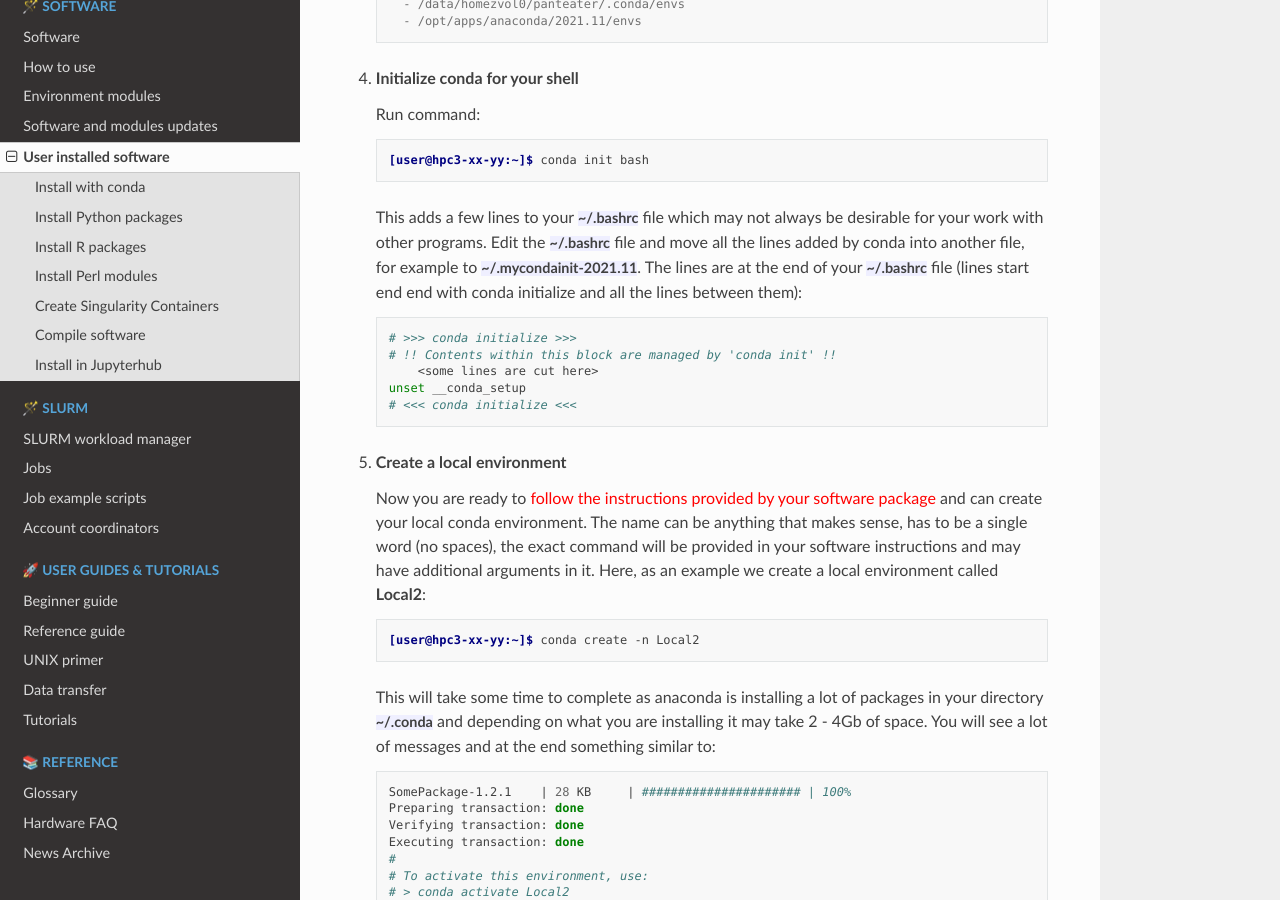
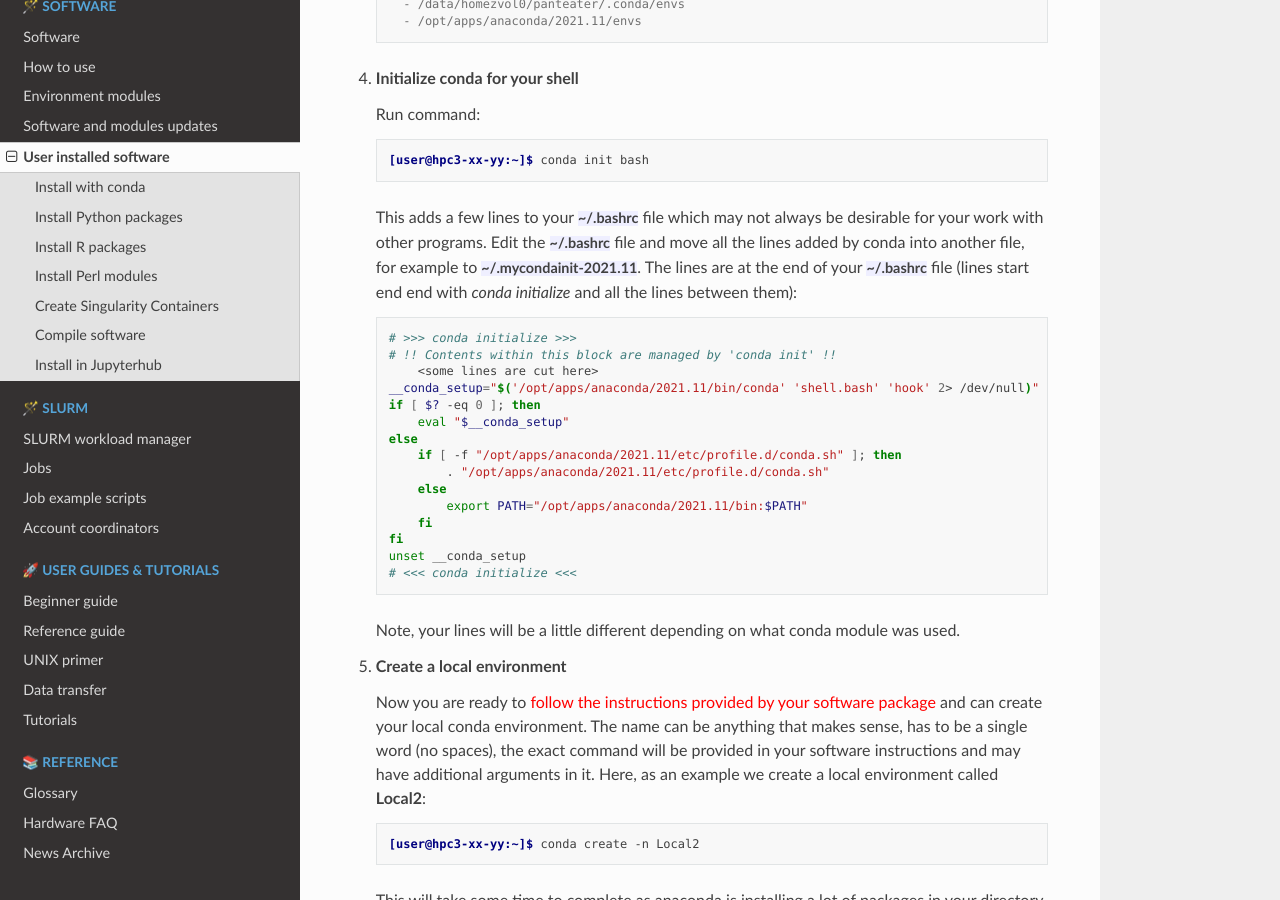
Before and after one commit to RCIC-UCI-Public/website-rcic, a Sphinx documentation site: the page built from docs/source/software/user-installed.rst, in a window 1280 px wide and 900 px high, scrolled down 2818 px. Built offline with Sphinx 7.4.7 and the Read the Docs theme 2.0.0, drawn with Linux system fonts in a browser that asks for light colours.

Commit message:
spell out conda lines. if this is not clear i dont know what to do.

```diff
--- a/docs/source/software/user-installed.rst
+++ b/docs/source/software/user-installed.rst
@@ -161,7 +161,7 @@ example panteater).
    This adds a few lines to your :tt:`~/.bashrc` file which may not always be desirable
    for your work with other programs.  Edit the :tt:`~/.bashrc` file and move all the lines
    added by conda into another file, for example to :tt:`~/.mycondainit-2021.11`.
-   The lines are at the end of your :tt:`~/.bashrc` file (lines start end end with conda initialize
+   The lines are at the end of your :tt:`~/.bashrc` file (lines start end end with *conda initialize*
    and all the lines between them):
 
    .. code-block:: bash
@@ -169,8 +169,20 @@ example panteater).
       # >>> conda initialize >>>
       # !! Contents within this block are managed by 'conda init' !!
           <some lines are cut here>
+      __conda_setup="$('/opt/apps/anaconda/2021.11/bin/conda' 'shell.bash' 'hook' 2> /dev/null)"
+      if [ $? -eq 0 ]; then
+          eval "$__conda_setup"
+      else
+          if [ -f "/opt/apps/anaconda/2021.11/etc/profile.d/conda.sh" ]; then
+              . "/opt/apps/anaconda/2021.11/etc/profile.d/conda.sh"
+          else
+              export PATH="/opt/apps/anaconda/2021.11/bin:$PATH"
+          fi
+      fi
       unset __conda_setup
       # <<< conda initialize <<<
+
+   Note, your lines will be a little different depending on what conda module was used.
 
 5. **Create a local environment**
 
```
